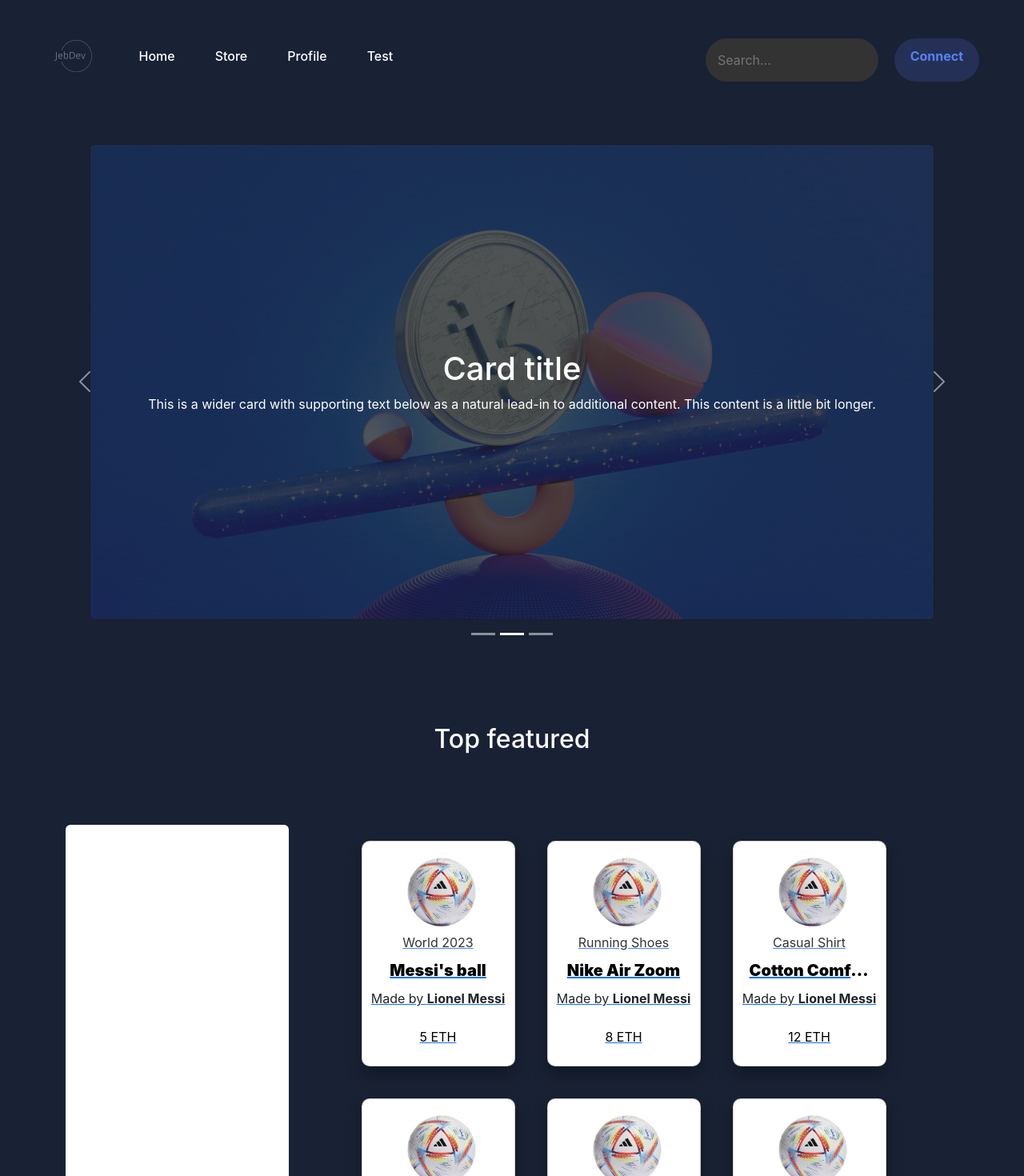
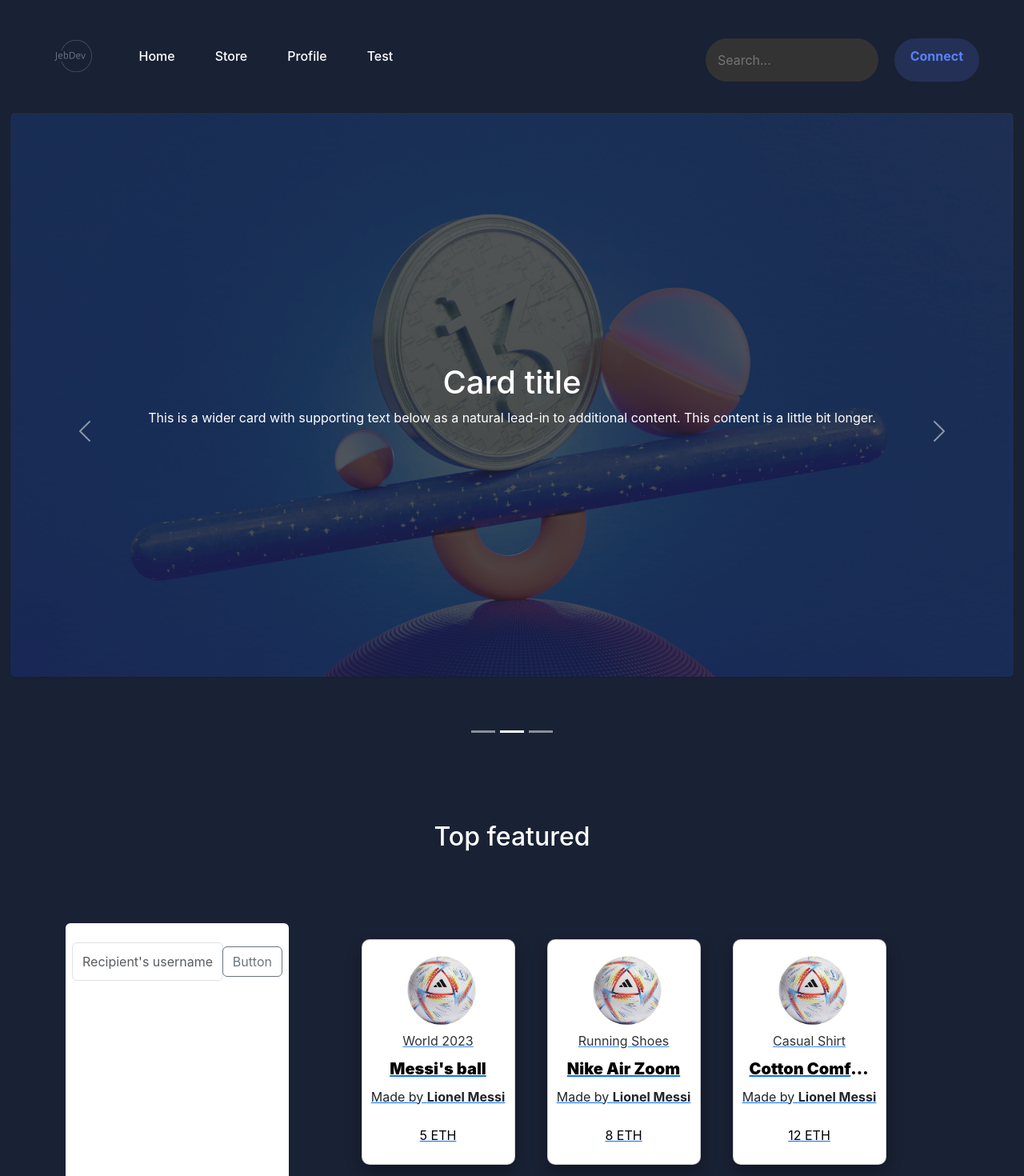
Before and after one commit to giang6996/UniSwap-Clone, a React (Create React App) app in the folder dexStarter/dex/: page /store in a window 1280 px wide. Shown: the top 1470 px of the page at 80% size. Built offline with nearby package versions, Linux system fonts and the light colour scheme.

Commit message:
V1.6: Adding features to Store page

```diff
--- a/dexStarter/dex/src/components/Store.js
+++ b/dexStarter/dex/src/components/Store.js
@@ -140,9 +140,14 @@ function Store() {
         <div className='products-header'>
           <h2>Top featured</h2>
         </div>
-        <div className='d-flex flex-row justify-content-center'>
-          <div className='bg-white rounded w-25'>
-
+        <div className='d-flex flex-lg-row flex-sm-column justify-content-center'>
+          <div className='bg-white w-25 rounded py-4 px-2'>
+            <div class="input-group">
+              <input type="text" class="form-control rounded" placeholder="Recipient's username" aria-label="Recipient's username" aria-describedby="basic-addon2" />
+                <div class="input-group-append">
+                  <button class="btn btn-outline-secondary" type="button">Button</button>
+                </div>
+            </div>
           </div>
           <div className="products w-75 d-flex flex-row flex-wrap justify-content-center">
             {products.map((product) => (
--- a/dexStarter/dex/src/components/styles/Carousel.css
+++ b/dexStarter/dex/src/components/styles/Carousel.css
@@ -1,3 +1,3 @@
 .carouselItem{
-    padding: 50px 100px;
+    padding: 10px 0 100px 0;
 }
```
